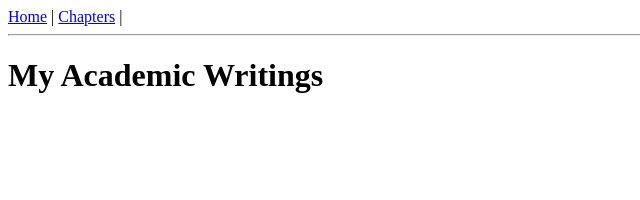
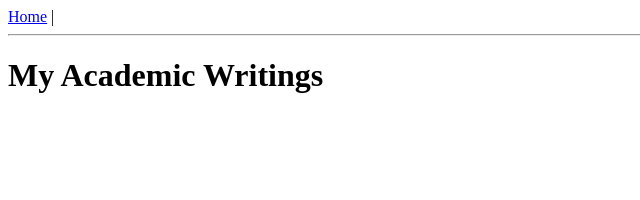
Before and after one commit to justinli1128/jiahaoliAcademicWebsite, a Jekyll site: the page built from Paper/READMEPaper.md, in a window 1280 px wide. Shown: the top 200 px of the page, without its empty margins (0-640 px from the left). Built offline with Jekyll 4.4.1, drawn with Linux system fonts in a browser that asks for light colours; our own code applies the rules of GitHub Pages for plain Markdown files.

Commit message:
Remove Chapters link from navigation

```diff
--- a/_layouts/default.html
+++ b/_layouts/default.html
@@ -45,7 +45,6 @@ window.MathJax = {
 
     <nav>
         <a href="{{ site.baseurl }}/">Home</a> |
-        <a href="{{ site.baseurl }}/AlgGeoPractice/HomePage/">Chapters</a> |
     </nav>
 
     <hr>
```
